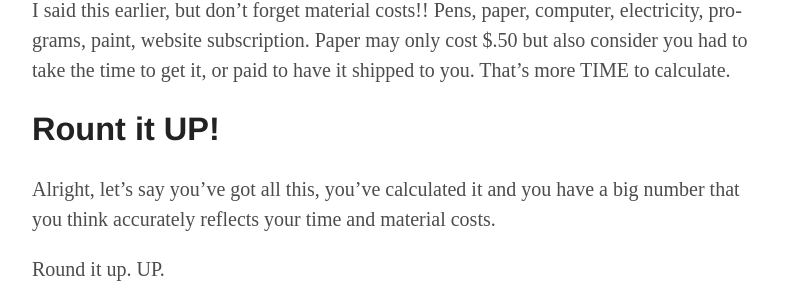
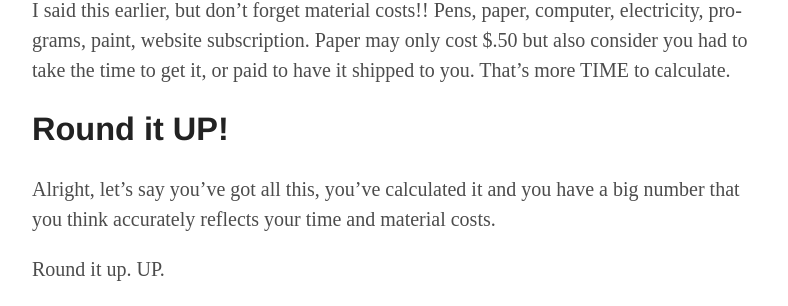
Before and after one commit to chreke/artisticadvice.com, a Jekyll site: the page built from _posts/2018-04-29-how-to-price-commissions.md, in a window 1280 px wide and 900 px high, scrolled down 1396 px. Shown: the part 149-455 px from the top of the window, without its empty margins (238-1026 px from the left). Built offline with Jekyll 4.4.1, drawn with Linux system fonts in a browser that asks for light colours.

Commit message:
Update commission post

```diff
--- a/_posts/2018-04-29-how-to-price-commissions.md
+++ b/_posts/2018-04-29-how-to-price-commissions.md
@@ -68,7 +68,7 @@ computer, electricity, programs, paint, website subscription. Paper
 may only cost $.50 but also consider you had to take the time to get
 it, or paid to have it shipped to you. That's more TIME to calculate.
 
-### Rount it UP!
+### Round it UP!
 
 Alright, let's say you've got all this, you've calculated it and you
 have a big number that you think accurately reflects your time and
```
